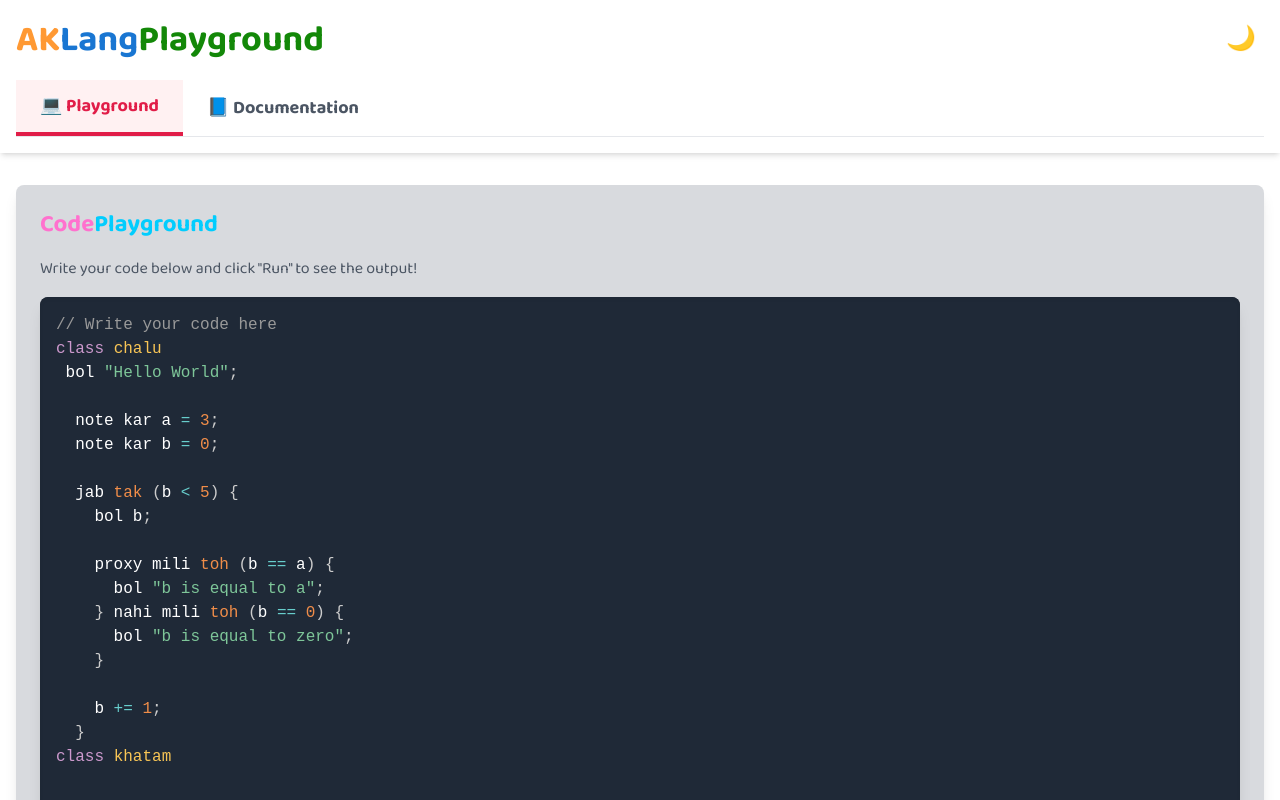
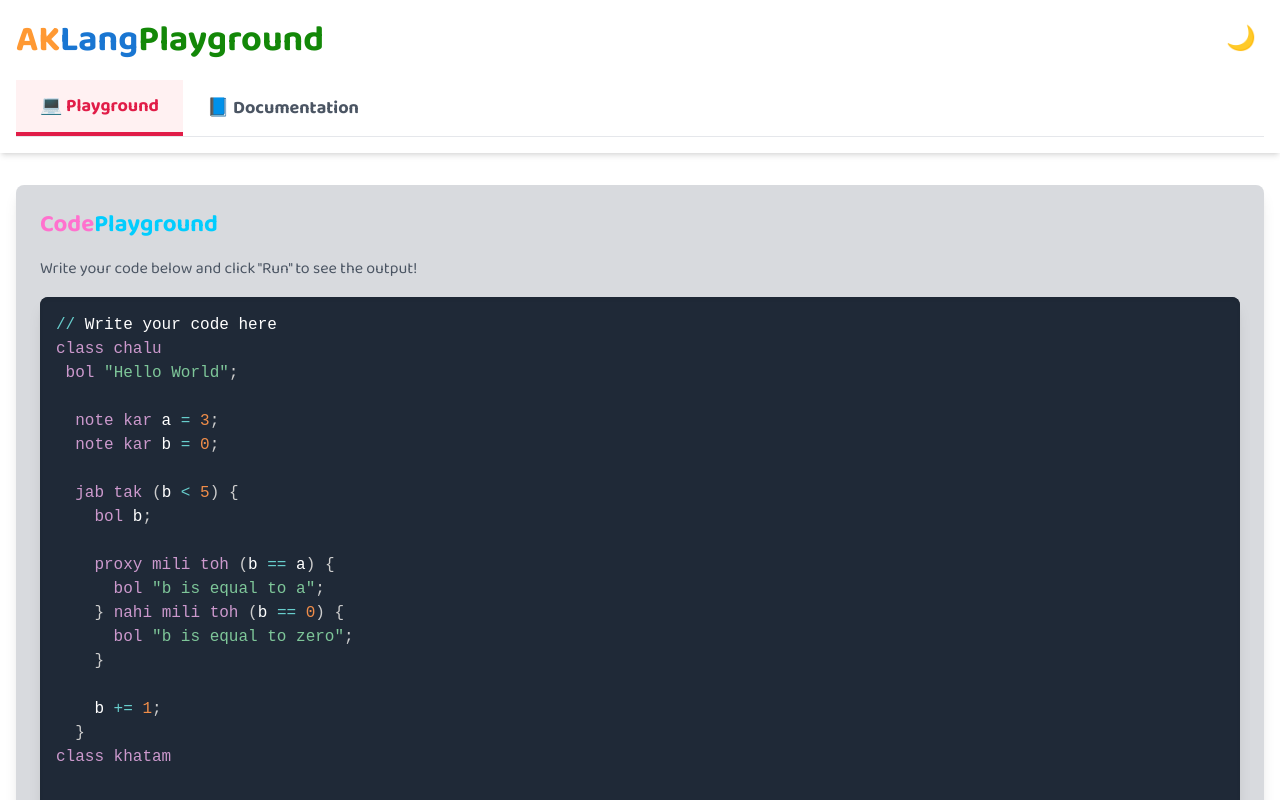
Before and after one commit to AkshatOP/aklang, a React (Vite) app in the folder website/: page / in a window 1280 px wide. Shown: the top 800 px of the page. Built offline with nearby package versions, Linux system fonts and the light colour scheme.

Commit message:
website changes

```diff
--- a/website/src/components/CodeEditor.jsx
+++ b/website/src/components/CodeEditor.jsx
@@ -3,6 +3,7 @@ import Editor from 'react-simple-code-editor'
 import { highlight, languages } from 'prismjs'
 import 'prismjs/components/prism-javascript'
 import 'prismjs/themes/prism-tomorrow.css'
+import '../utils/prism-aklang.js';
 
 const CodeEditor = ({ code, setCode }) => {
   return (
@@ -10,7 +11,7 @@ const CodeEditor = ({ code, setCode }) => {
       <Editor
         value={code}
         onValueChange={code => setCode(code)}
-        highlight={code => highlight(code, languages.javascript, 'javascript')}
+        highlight={code => highlight(code, languages.aklang, 'aklang')}
         padding={16}
         style={{
           fontFamily: '"Fira code", "Fira Mono", monospace',
--- /dev/null
+++ b/website/src/utils/prism-aklang.js
@@ -0,0 +1,9 @@
+import Prism from 'prismjs';
+
+Prism.languages.aklang = {
+  keyword: /\b(?:class chalu|class khatam|note kar|bol|proxy mili toh|nahi mili toh|pakde gaye|jab tak|bunk maar|agli class|pass|fail)\b/,
+  number: /\b\d+(?:\.\d+)?\b/,
+  string: /(["'])(?:\\.|(?!\1)[^\\\r\n])*\1/,
+  operator: /[=+\-*/%<>!]+/,
+  punctuation: /[{}[\];(),.:]/,
+};
```
